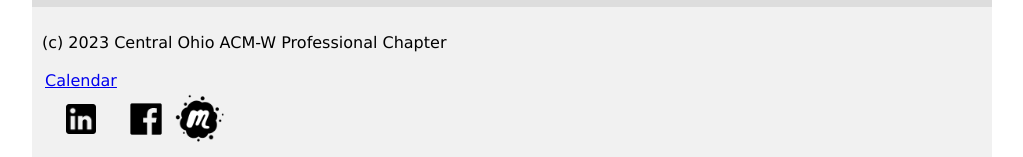
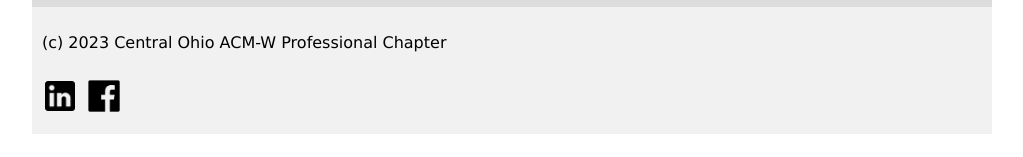
Before and after one commit to 614acmw/614acmw.github.io, a plain HTML site: page index.html in a window 1280 px wide. Shown: the part 3988-4145 px from the top of the page, without its empty margins (128-1151 px from the left). After the commit the page ends 4122 px from the top, so only its background shows below. Drawn offline with Linux system fonts and the light colour scheme.

Commit message:
Update index.html
removed calendar link from footer

```diff
--- a/index.html
+++ b/index.html
@@ -134,11 +134,8 @@ Interested in becoming a member?  <a href="#contact">Contact us!</a>
 <div class="footer">
   <p>(c) 2023 Central Ohio ACM-W Professional Chapter</p>
   <table>
-    <tr><td><a href="https://calendar.google.com/calendar/u/0?cid=MjJhODlkZjczOTEyMjYyMTExZDg5OThkOWFhODViNWViZjM2M2U4YjdmMDdmZDc4ZTJmM2RiYWQzMTVlODVhYkBncm91cC5jYWxlbmRhci5nb29nbGUuY29t">Calendar</a></td></tr>
-  <tr>
   <td><a href="https://www.linkedin.com/groups/14308931/"><img src="https://614acmw.github.io/linkedin-logo.png" height="30" width="30" alt="linkedIn logo"></a></td>
   <td><a href="https://www.facebook.com/groups/3441995576014231/"><img src="https://614acmw.github.io/fb-logo.png" height="50" width="50" alt="facebook logo"></a></td>
- <td><a href="https://www.meetup.com/614-acm-w-prof-chapter/"><img src="https://614acmw.github.io/meetup-logo.png" height="50" width="50" alt="meetup logo"></a></td>
    </tr></table>
 
 </div> <!-- end of footer -->
```
